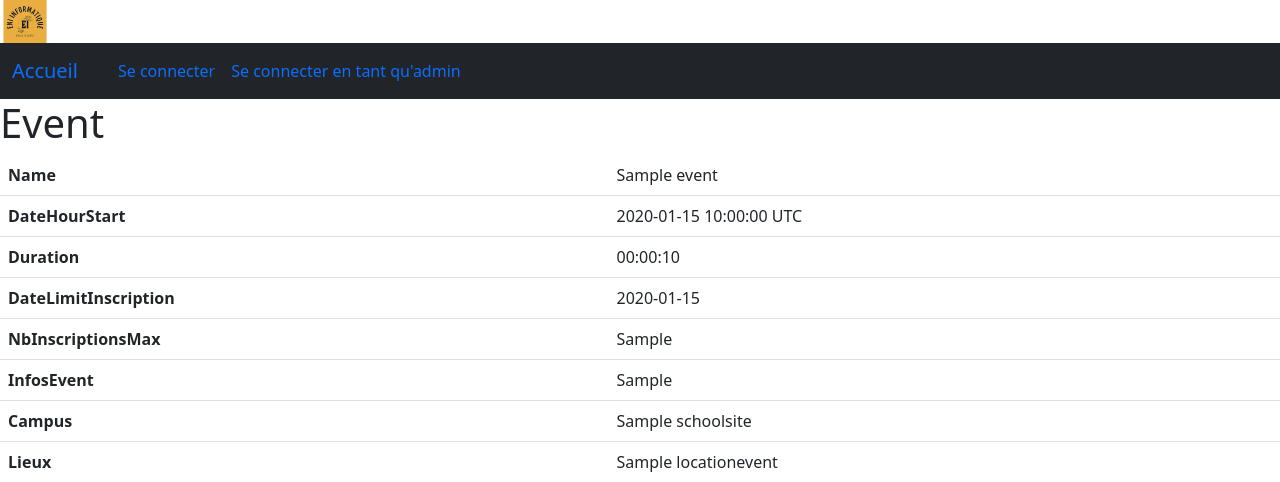
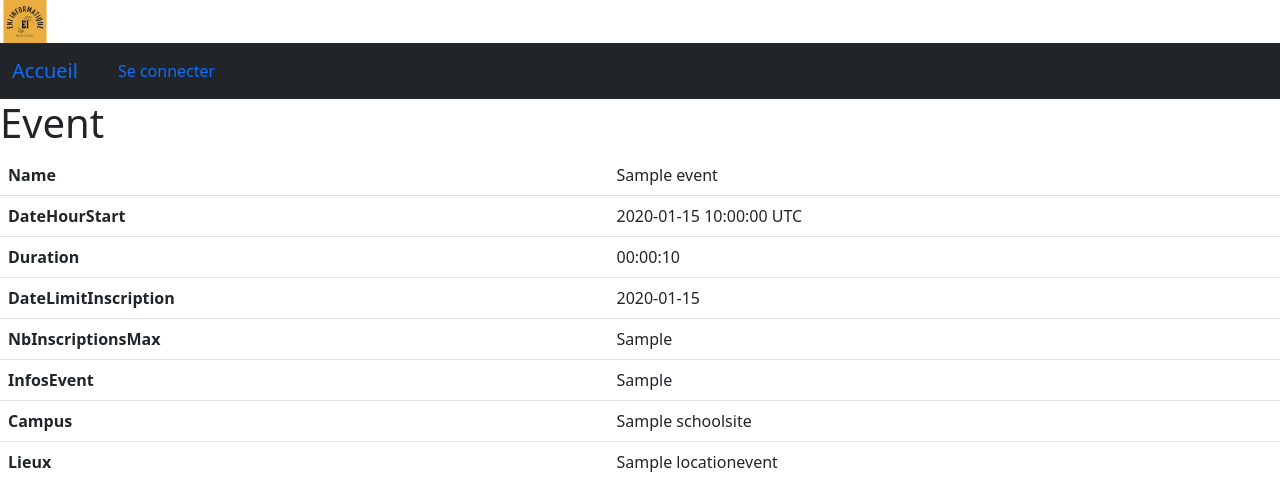
Before and after one commit to MarionC-Eni/Sortir.com, a Symfony app: template templates/event/show.html.twig in a window 1280 px wide. Shown: the top 482 px of the page. Run offline with Twig, Linux system fonts and the light colour scheme; the template is opened without the code that fills it: most values are stand-ins (such as "Sample title", 1, 10 or a date in 2020); some libraries are stand-ins or nearby versions.

Commit message:
enfaite tout fonctionne , + maj nav barre admin

```diff
--- a/templates/inc/nav.html.twig
+++ b/templates/inc/nav.html.twig
@@ -33,11 +33,6 @@
                 {% if is_granted('ROLE_ADMIN') %}
                     <li class="nav-item">
                         <a class="nav-link" href="{{ path('app_register') }}">Inscrire un élève</a>
-
-                    </li>
-                {% else %}
-                    <li class="nav-item">
-                     <a class="nav-link" href="{{ path('app_admin') }}">Se connecter en tant qu'admin</a>
                      </li>
                 {% endif %}
 
```
